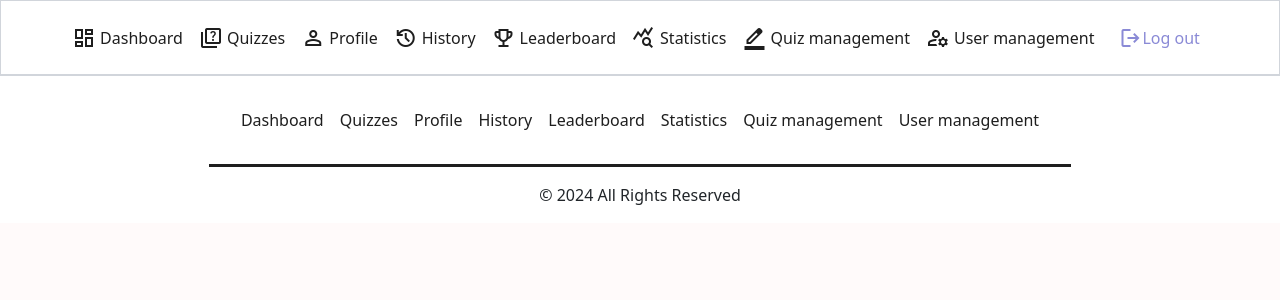
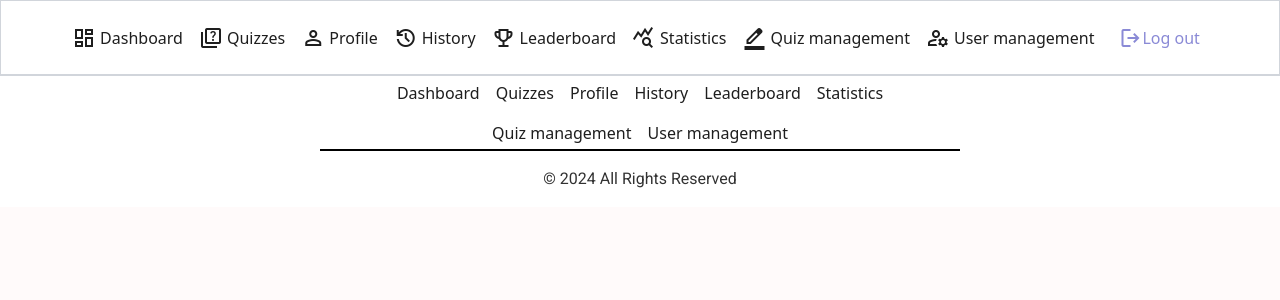
Before and after one commit to FarisMuhovic/Online-Quiz-Platform, a PHP site: page / in a window 1280 px wide. Shown: the top 300 px of the page. Run offline with PHP 8.4, Linux system fonts and the light colour scheme.

Commit message:
nav fix, variables standardized

```diff
--- a/index.css
+++ b/index.css
@@ -1,35 +1,66 @@
-/* Global styles css file for every html file */
 @import url("https://fonts.googleapis.com/css2?family=Inter:wght@500&family=Lato&family=Roboto&family=Work+Sans:wght@300;400&display=swap");
-* {
-  margin: 0;
-  padding: 0;
-  box-sizing: border-box;
-}
-
-html {
-  font-family: "Roboto";
-}
-
-body {
-  background-color: var(--bg-color-primary) !important;
-}
+@import url("https://fonts.googleapis.com/css2?family=Alegreya:ital,wght@0,400..900;1,400..900&family=Raleway:ital,wght@0,100..900;1,100..900&display=swap");
 
 :root {
+  /* colors */
   --primary-color: #8a8ad6;
-  /* light modee */
   --font-primary-color-dark: rgb(50, 50, 50);
   --font-accent-color-dark: rgb(30, 30, 30);
   --bg-color-primary: snow;
   --bg-color-accent: white;
-  /* dark mode */
-  --font-primary-color-light: rgb(209, 209, 209);
-  --font-accent-color-light: rgb(230, 230, 230);
   /* Misc */
   --transition-time: 0.3s;
   --uni-box-shadow: rgba(0, 0, 0, 0.05) 0px 0px 0px 1px,
     rgb(209, 213, 219) 0px 0px 0px 1px inset;
+  --border-main: 3px solid var(--primary-color);
+  /* --border-secondary: ;
+  /* font */
+  --font-family-heading: "Raleway", sans-serif;
+  --font-family-p: "Roboto";
+  --font-heading-size: 1.8rem;
+  --font-heading-small-size: 1.5rem;
+  --font-p-size: 1rem;
 }
-
+body {
+  background-color: var(--bg-color-primary) !important;
+  font-family: "Alegreya", serif;
+}
+h1,
+h3 {
+  font-family: var(--font-family-heading);
+  color: var(--font-accent-color-dark);
+  margin: 0 !important;
+}
+h1 {
+  font-size: var(--font-heading-size) !important;
+}
+h3 {
+  font-size: var(--font-heading-small-size) !important;
+}
+p {
+  font-family: var(--font-family-p);
+  font-size: var(--font-p-size) !important;
+  color: var(--font-primary-color-dark);
+  margin: 0 !important;
+}
+a {
+  text-decoration: none !important;
+  color: inherit !important;
+  transition: var(--transition-time);
+}
+button {
+  border: none;
+  outline: none;
+  padding: 0.5rem;
+  text-align: center;
+  background-color: var(--primary-color);
+  transition: var(--transition-time);
+}
+#heading-of-page {
+  background-color: var(--bg-color-accent);
+  padding: 1rem;
+  box-shadow: rgba(0, 0, 0, 0.05) 0px 0px 0px 1px;
+}
 /* Navigation bar */
 .header-nav,
 .footer-nav {
@@ -54,14 +85,12 @@ nav > ul {
   padding: 1rem;
 }
 nav > ul > li a:hover {
-  color: var(--primary-color);
+  color: var(--primary-color) !important;
 }
 .active-link {
   color: var(--primary-color);
 }
 nav > ul > li > a {
-  text-decoration: none;
-  color: inherit;
   display: flex;
   justify-content: center;
   align-items: center;
@@ -69,7 +98,7 @@ nav > ul > li > a {
 }
 .logout-btn {
   background-color: transparent;
-  border: none;
+  /* border: none; */
   display: flex;
   justify-content: center;
   align-items: center;
@@ -87,15 +116,18 @@ footer {
   background-color: var(--bg-color-accent);
   border-top: 1px solid rgb(209, 213, 219);
 }
-footer > p {
-  margin: 1rem;
-}
 .footer-nav {
   height: fit-content;
+  border-bottom: 2px solid black;
+  max-width: 50%;
+  width: 800px;
+}
+#footer-nav-list {
+  padding: 0;
+}
+footer p {
   padding: 1rem;
-  border-bottom: 3px solid var(--font-accent-color-dark);
 }
-
 /* Hamburger menu */
 #hamburger-menu {
   display: none;
@@ -144,15 +176,12 @@ footer > p {
   transform: rotate(-135deg);
 }
 
-button {
-  border: none;
-  outline: none;
-  padding: 0.5rem;
-  text-align: center;
-  background-color: var(--primary-color);
-  transition: var(--transition-time);
+/* Medium devices (tablets, less than 992px) */
+@media (max-width: 991.98px) {
+  #heading-of-page {
+    text-align: center;
+  }
 }
-
 /*  Small devices (landscape phones, less than 768px) */
 @media (max-width: 767.98px) {
   /* Hamburger menu setup */
@@ -186,6 +215,6 @@ button {
     width: 100%;
     display: flex;
     padding: 0.75rem 0.5rem;
-    border-bottom: 3px solid var(--font-accent-color-dark);
+    border-bottom: 2px solid black;
   }
 }
```
